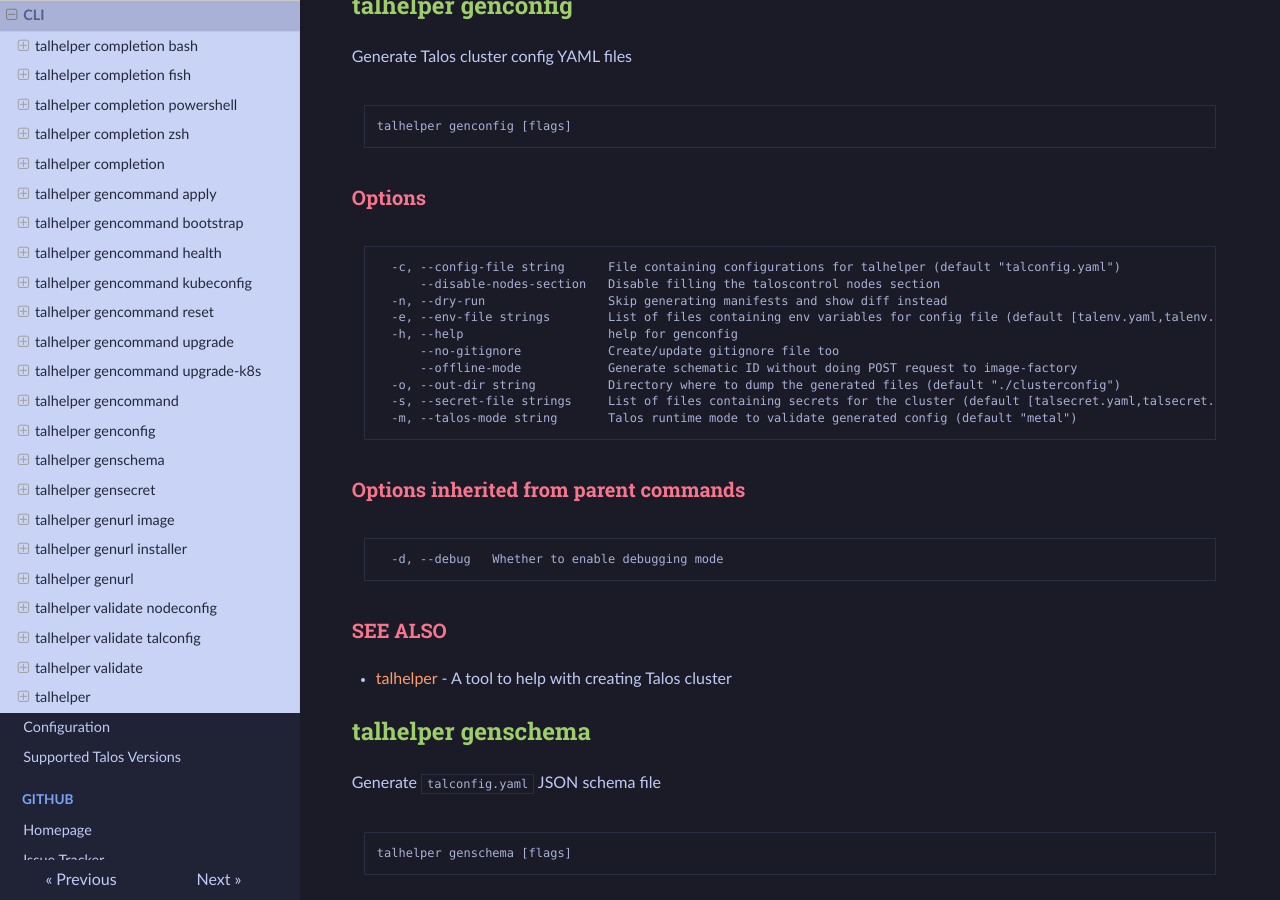
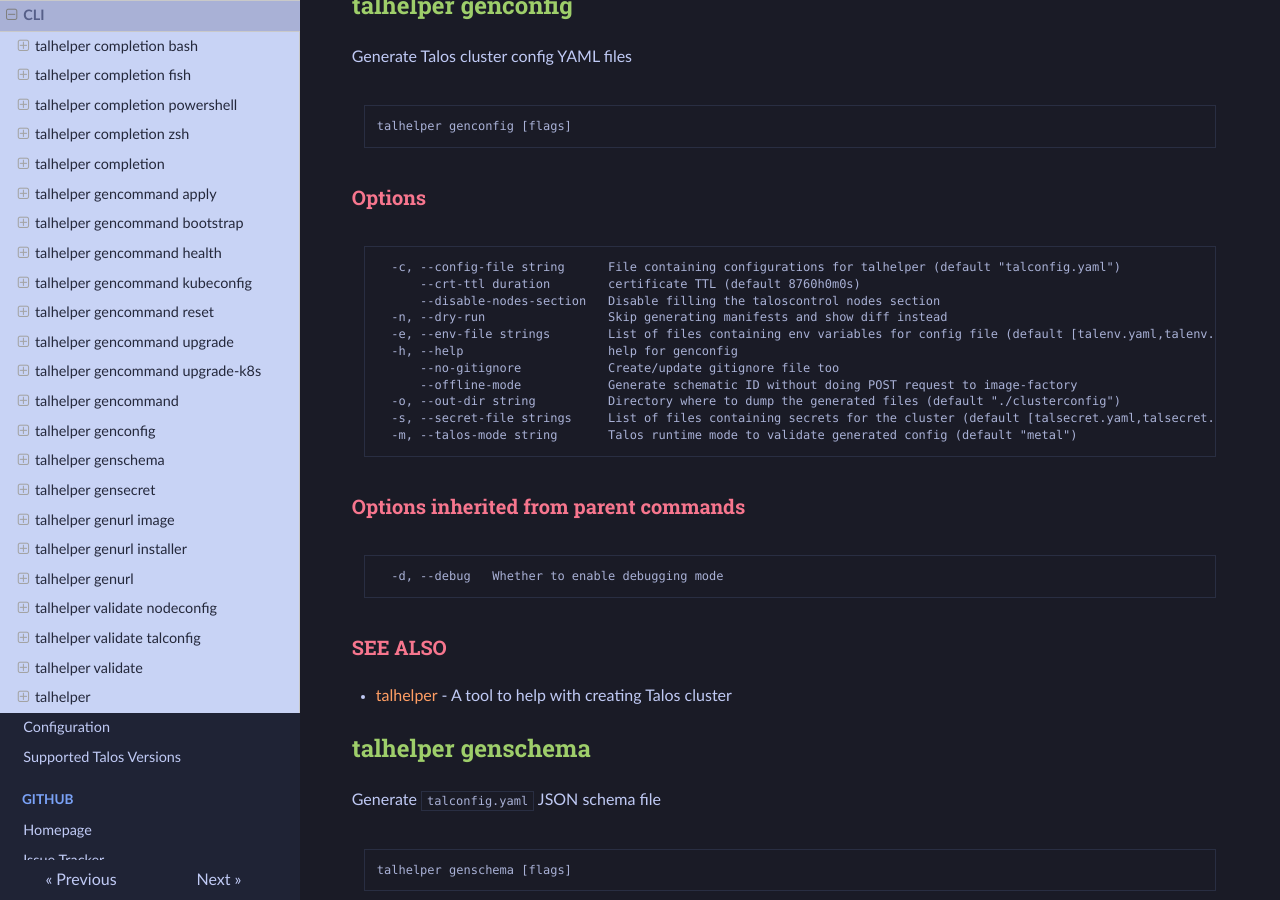
Before and after one commit to budimanjojo/talhelper, an MkDocs documentation site: the page built from docs/docs/reference/cli.md, in a window 1280 px wide and 900 px high, scrolled down 10738 px. Built offline with MkDocs 1.6.1, drawn with Linux system fonts in a browser that asks for light colours.

Commit message:
docs: update CLI reference documentation (#1423)
Co-authored-by: budimanjojo-bot <111944664+budimanjojo-bot[bot]@users.noreply.github.com>

````diff
--- a/docs/docs/reference/cli.md
+++ b/docs/docs/reference/cli.md
@@ -455,6 +455,7 @@ talhelper genconfig [flags]
 
 ```
   -c, --config-file string      File containing configurations for talhelper (default "talconfig.yaml")
+      --crt-ttl duration        certificate TTL (default 8760h0m0s)
       --disable-nodes-section   Disable filling the taloscontrol nodes section
   -n, --dry-run                 Skip generating manifests and show diff instead
   -e, --env-file strings        List of files containing env variables for config file (default [talenv.yaml,talenv.sops.yaml,talenv.yml,talenv.sops.yml])
````
